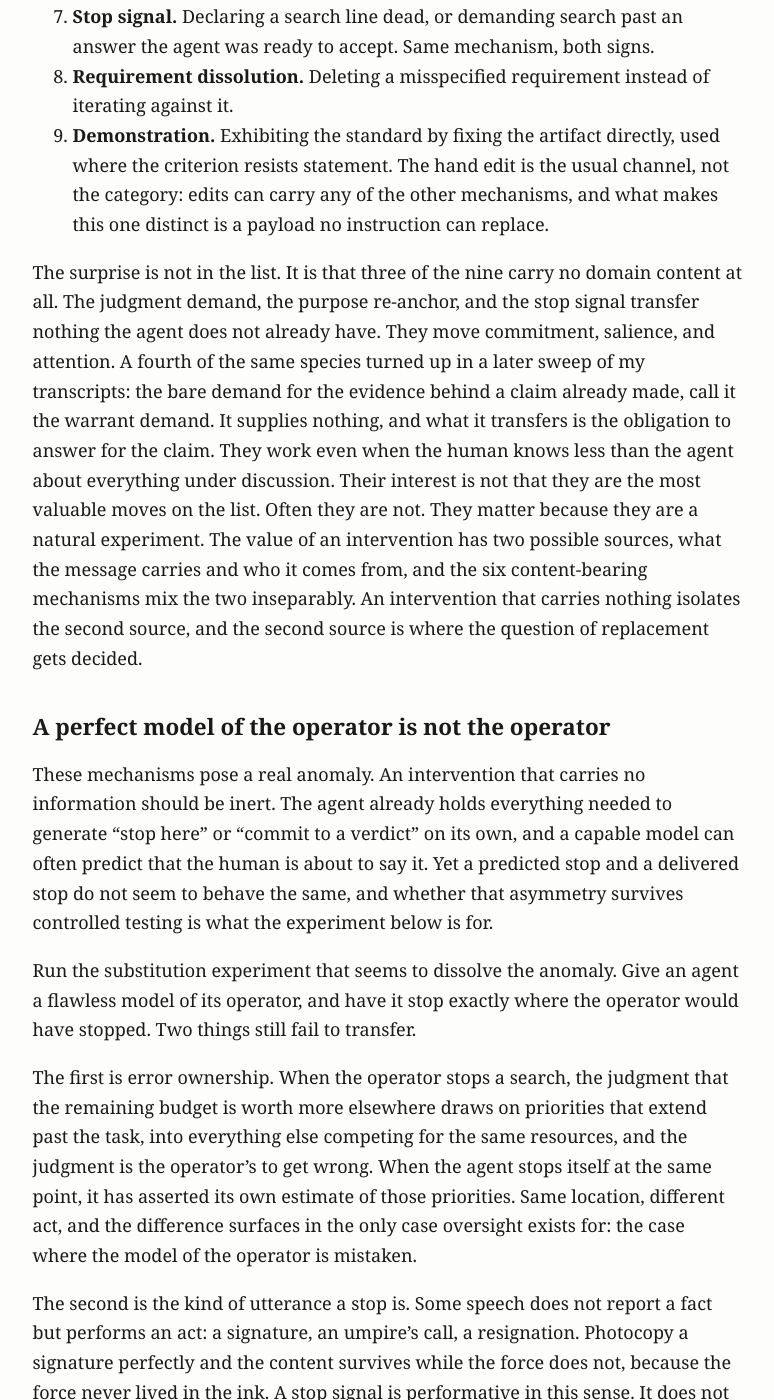
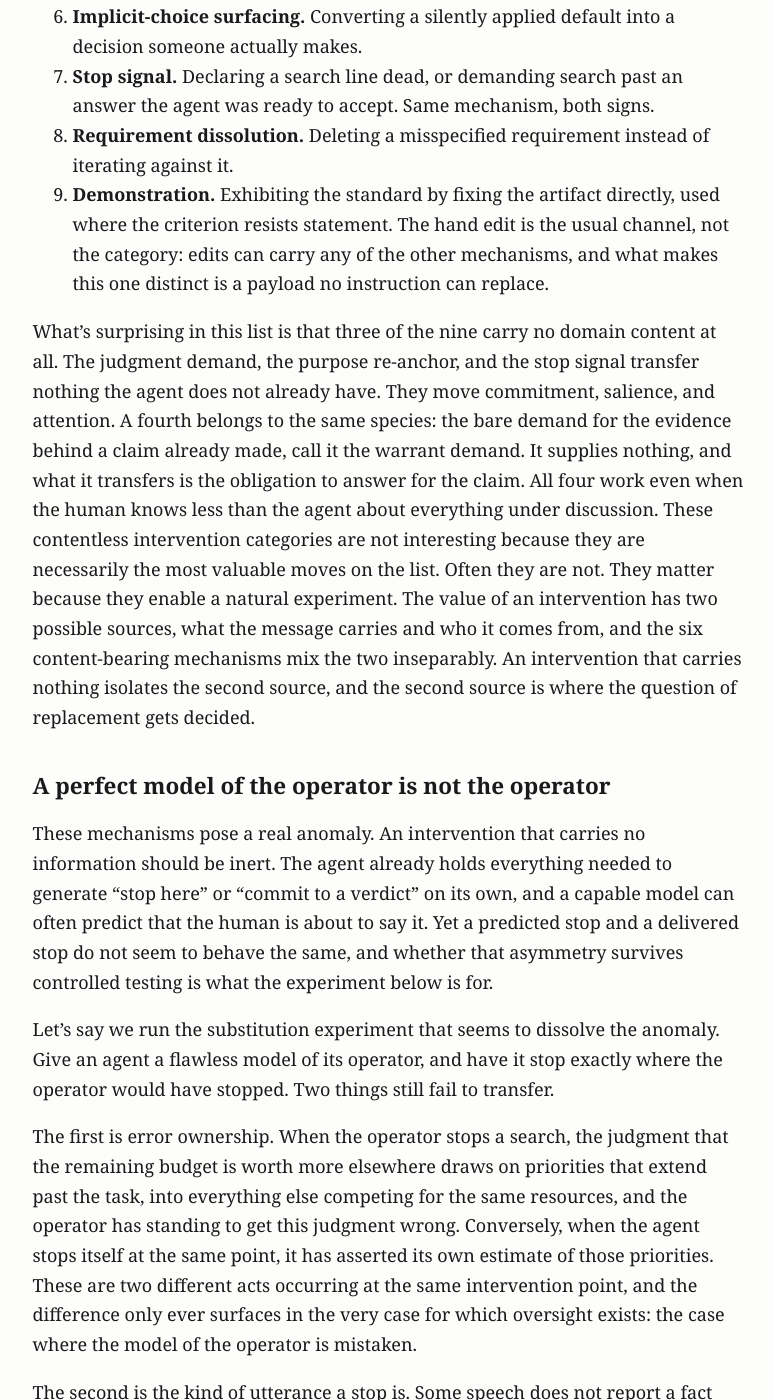
Before and after one commit to MajorLift/blog, a Jekyll site: the page built from _posts/2026-07-24-when-if-ever-agents-stop-needing-us.md, in a window 1280 px wide and 1400 px high, scrolled down 1553 px. Shown: the whole window, without its empty margins (252-1026 px from the left). Built offline with Jekyll 4.4.1, drawn with Linux system fonts in a browser that asks for light colours; some of the changed text lies outside the part shown.

Commit message:
Sync essay 1 with author edits

```diff
--- a/_posts/2026-07-24-when-if-ever-agents-stop-needing-us.md
+++ b/_posts/2026-07-24-when-if-ever-agents-stop-needing-us.md
@@ -6,11 +6,11 @@
 
 In the [largest published analysis of developer-agent misalignment](https://arxiv.org/abs/2605.29442), drawn from 20,574 real sessions, 91.49% of the misalignment cases that got resolved required explicit human correction. Agents self-corrected 2.99% of the time, and the small remainder resolved through neither. Those two numbers get cited as evidence that agents still need babysitting, and then the conversation moves on, because the record behind them cannot say anything more. Every large-scale study of human-agent interaction logs the correction as a single undifferentiated event. The field knows how often humans intervene and almost nothing about what the intervention carries.
 
-That gap matters because the interesting question is not whether agents need intervention today. They do. The question is whether human intervention is an inherently necessary condition of successful agent function, and a frequency count cannot answer it. Some interventions exist because the agent lacks a fact, and better retrieval will erase them. Some exist for reasons no capability gain touches. Telling these apart requires looking inside the intervention, and no published dataset can look inside. Chat logs omit the densest channels, and the taxonomies built on them index pushback on the wrong axis. The [finest-grained one](https://arxiv.org/abs/2604.20779) distinguishes correction, rejection, and failure report, which grades how hard the human pushed back while recording nothing about what the pushback contained.
+That gap matters because the interesting question is not whether agents need intervention today. They do. The question is whether human intervention is an inherently necessary condition of successful agent function, and a frequency count cannot answer it. Some interventions exist because the agent lacks a fact, and better retrieval will erase them. But some exist for reasons no capability gain touches. Telling these apart requires looking inside the intervention, and no published dataset can look inside. Chat logs omit the densest channels, and the taxonomies built on them index pushback on the wrong axis. The [finest-grained dataset](https://arxiv.org/abs/2604.20779) distinguishes correction, rejection, and failure report, which grades how hard the human pushed back while recording nothing about what the pushback contained.
 
 ## Reading my own record
 
-For seven months I logged my daily work with LLM coding agents on a large production codebase: structured debriefs, most written at the close of the session they cover and a few reconstructed later from persisted records, every substantive human input labeled by type, plus durable records of the corrections that stuck. One practitioner, self-coded, roughly one session in fifteen covered, and debriefs get written when something went wrong and got fixed, so counts from this record are not rates and none are claimed. A log like that proves nothing on its own, and I treat it as exactly that: a way of noticing categories that better data can then test.
+For seven months I logged my daily work with LLM coding agents on a large production codebase: structured debriefs, most written by the agent at the close of the session they cover and a few reconstructed later from persisted records, every substantive human input labeled by type, plus durable records of the corrections that stuck. The scope of the log is constrained at one practitioner, self-coded, roughly one session in fifteen covered, and debriefs only being written in cases where there was something to be fixed, so counts from this record are not claimed as rates. The log is used only as a foundation for hypothesis generation and surfacing potential categories that better data can then test.
 
 Nine intervention mechanisms recur. Compressed to one line each:
 
@@ -24,19 +24,19 @@
 8. **Requirement dissolution.** Deleting a misspecified requirement instead of iterating against it.
 9. **Demonstration.** Exhibiting the standard by fixing the artifact directly, used where the criterion resists statement. The hand edit is the usual channel, not the category: edits can carry any of the other mechanisms, and what makes this one distinct is a payload no instruction can replace.
 
-The surprise is not in the list. It is that three of the nine carry no domain content at all. The judgment demand, the purpose re-anchor, and the stop signal transfer nothing the agent does not already have. They move commitment, salience, and attention. A fourth of the same species turned up in a later sweep of my transcripts: the bare demand for the evidence behind a claim already made, call it the warrant demand. It supplies nothing, and what it transfers is the obligation to answer for the claim. They work even when the human knows less than the agent about everything under discussion. Their interest is not that they are the most valuable moves on the list. Often they are not. They matter because they are a natural experiment. The value of an intervention has two possible sources, what the message carries and who it comes from, and the six content-bearing mechanisms mix the two inseparably. An intervention that carries nothing isolates the second source, and the second source is where the question of replacement gets decided.
+What's surprising in this list is that three of the nine carry no domain content at all. The judgment demand, the purpose re-anchor, and the stop signal transfer nothing the agent does not already have. They move commitment, salience, and attention. A fourth belongs to the same species: the bare demand for the evidence behind a claim already made, call it the warrant demand. It supplies nothing, and what it transfers is the obligation to answer for the claim. All four work even when the human knows less than the agent about everything under discussion. These contentless intervention categories are not interesting because they are necessarily the most valuable moves on the list. Often they are not. They matter because they enable a natural experiment. The value of an intervention has two possible sources, what the message carries and who it comes from, and the six content-bearing mechanisms mix the two inseparably. An intervention that carries nothing isolates the second source, and the second source is where the question of replacement gets decided.
 
 ## A perfect model of the operator is not the operator
 
 These mechanisms pose a real anomaly. An intervention that carries no information should be inert. The agent already holds everything needed to generate "stop here" or "commit to a verdict" on its own, and a capable model can often predict that the human is about to say it. Yet a predicted stop and a delivered stop do not seem to behave the same, and whether that asymmetry survives controlled testing is what the experiment below is for.
 
-Run the substitution experiment that seems to dissolve the anomaly. Give an agent a flawless model of its operator, and have it stop exactly where the operator would have stopped. Two things still fail to transfer.
+Let's say we run the substitution experiment that seems to dissolve the anomaly. Give an agent a flawless model of its operator, and have it stop exactly where the operator would have stopped. Two things still fail to transfer.
 
-The first is error ownership. When the operator stops a search, the judgment that the remaining budget is worth more elsewhere draws on priorities that extend past the task, into everything else competing for the same resources, and the judgment is the operator's to get wrong. When the agent stops itself at the same point, it has asserted its own estimate of those priorities. Same location, different act, and the difference surfaces in the only case oversight exists for: the case where the model of the operator is mistaken.
+The first is error ownership. When the operator stops a search, the judgment that the remaining budget is worth more elsewhere draws on priorities that extend past the task, into everything else competing for the same resources, and the operator has standing to get this judgment wrong. Conversely, when the agent stops itself at the same point, it has asserted its own estimate of those priorities. These are two different acts occurring at the same intervention point, and the difference only ever surfaces in the very case for which oversight exists: the case where the model of the operator is mistaken.
 
 The second is the kind of utterance a stop is. Some speech does not report a fact but performs an act: a signature, an umpire's call, a resignation. Photocopy a signature perfectly and the content survives while the force does not, because the force never lived in the ink. A stop signal is performative in this sense. It does not describe where the stopping threshold sits. It sets the threshold, and only the party who owns the threshold can set it. A self-issued stop is a flawless photocopy.
 
-This is also why handing an agent "the authority role" dissolves nothing. Authority is a relation, not a component property. An agent authorized to stop other agents either traces that standing back to some principal, in which case the role has been relocated rather than eliminated, or it does not, in which case its stops are decisions again, one layer up. Economics has carried the point for decades as residual rights of control: what stays with the principal is what cannot be contracted away.
+This is also why handing an agent "the authority role" dissolves nothing. Authority is a relation, not a component property. An agent authorized to stop other agents either traces that standing back to some principal, in which case the role has been relocated rather than eliminated, or it does not, in which case its stops are decisions again, one layer up. Economics, specifically industrial organization, has a well-established term for this: residual rights of control, that is, what stays with the principal because it cannot be contracted away.
 
 None of this is a definitional trick, because it decomposes into tests. Deflationary readings exist: perhaps any interrupt resets a stuck attractor, or models trained on conversation defer to any user turn regardless of content, or the message secretly carries one bit after all, that the human is watching right now. Game theory adds the sharpest deflation: the message may be a pure correlation device, in which case any public signal coordinates equally well and the sender is irrelevant. The three-arm experiment separates them: identical contentless interrupts issued by the agent to itself, by a script with no principal behind it, and by the operator. The script arm is the correlation-device test. If it matches the operator arm, then delivering the interrupt mechanizes, and that part of the anomaly dissolves. What would not dissolve is the half that was never an effect claim. A script that says stop is enforcing a threshold someone set. Deciding what the interrupt enforces, and owning the miss when the threshold is wrong, does not appear in any arm of the experiment, because it is not a property of the message at all.
 
```
